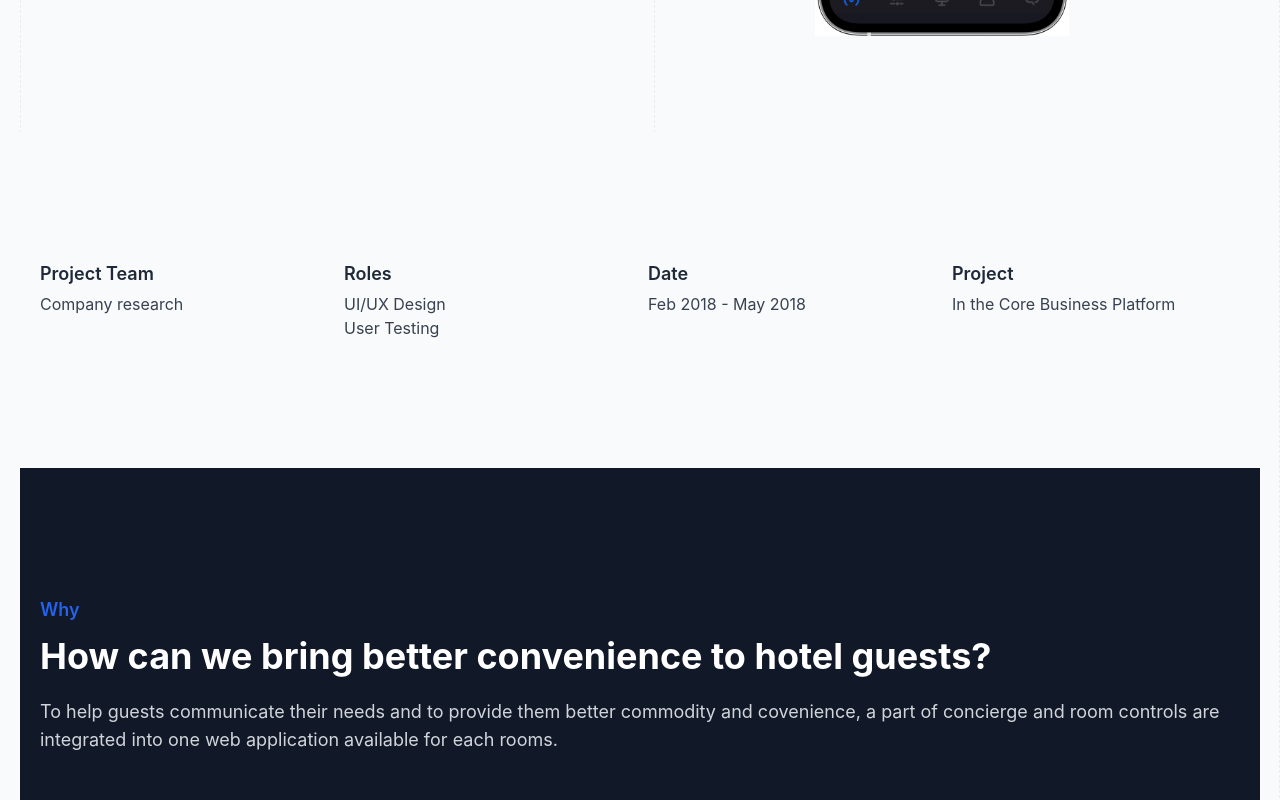
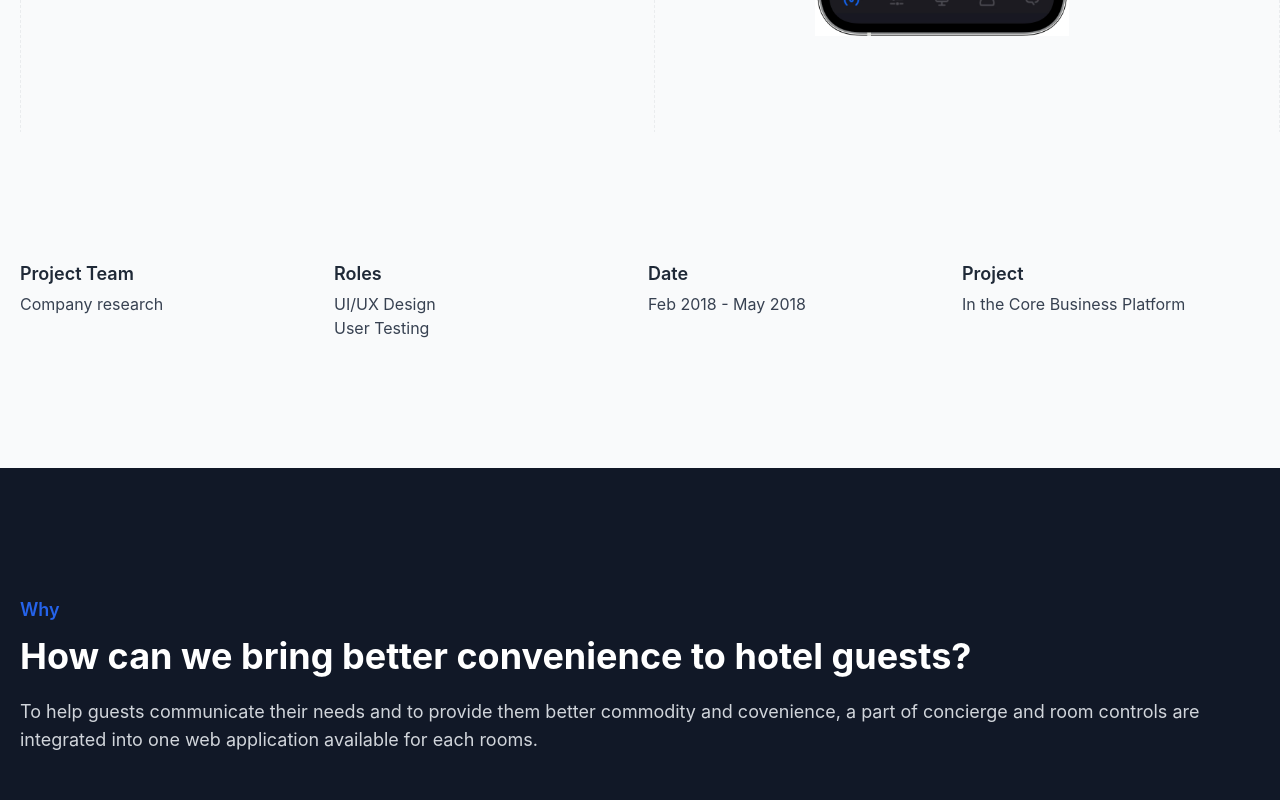
Before and after one commit to mattiel/portfolio, a Next.js app: page /projects/stay in a window 1280 px wide. Shown: the part 660-1460 px from the top of the page. Built offline with nearby package versions, Linux system fonts and the light colour scheme.

Commit message:
Clsx for clearer class names

```diff
--- a/components/FullBleed.js
+++ b/components/FullBleed.js
@@ -1,6 +1,15 @@
+import clsx from "clsx"
+
 const FullBleed = ({ children, brute, className }) => {
+
+  const classes = clsx(
+    "full-bleed",
+    brute && "full-bleed--brute",
+    className
+  )
+
   return(
-    <section className={`full-bleed${brute && ' full-bleed--brute'} ${className ? ' ' + className : ''}`}>
+    <section className={classes}>
       {children}
     </section>
   )
```
